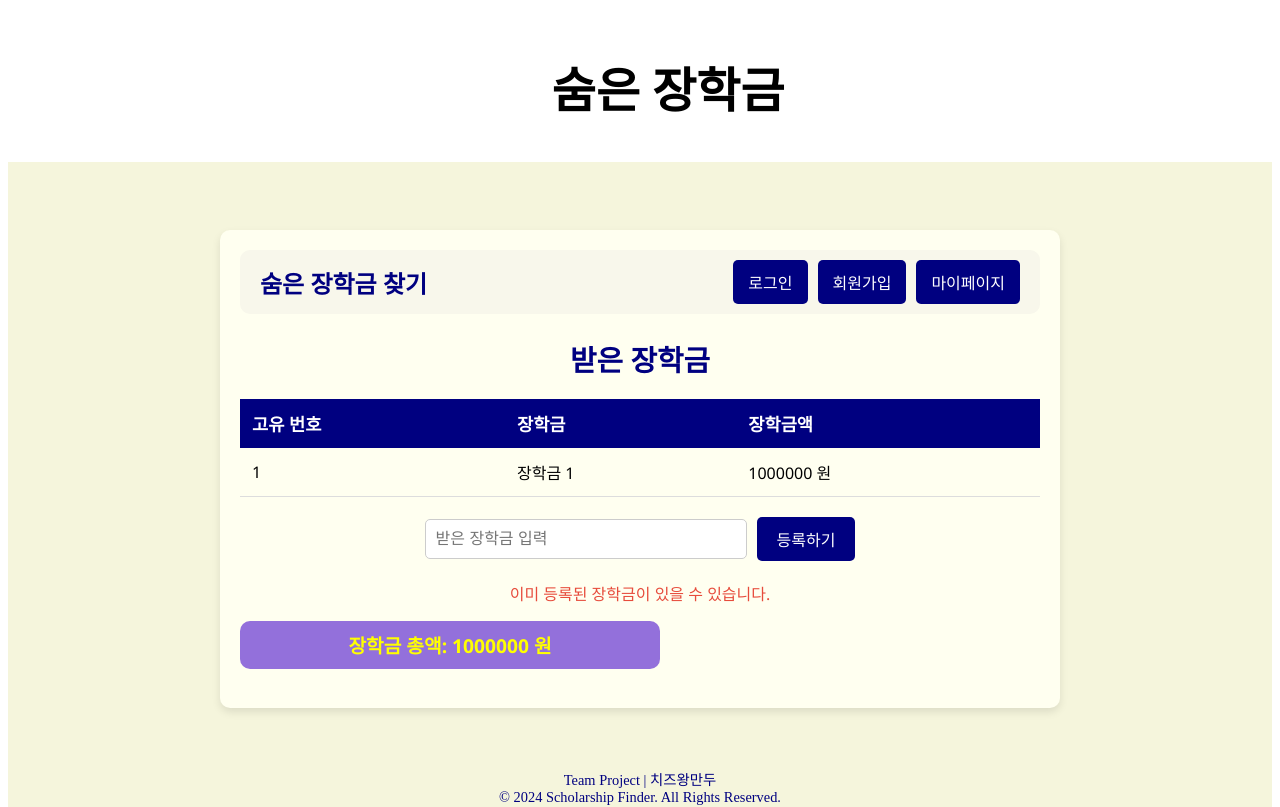
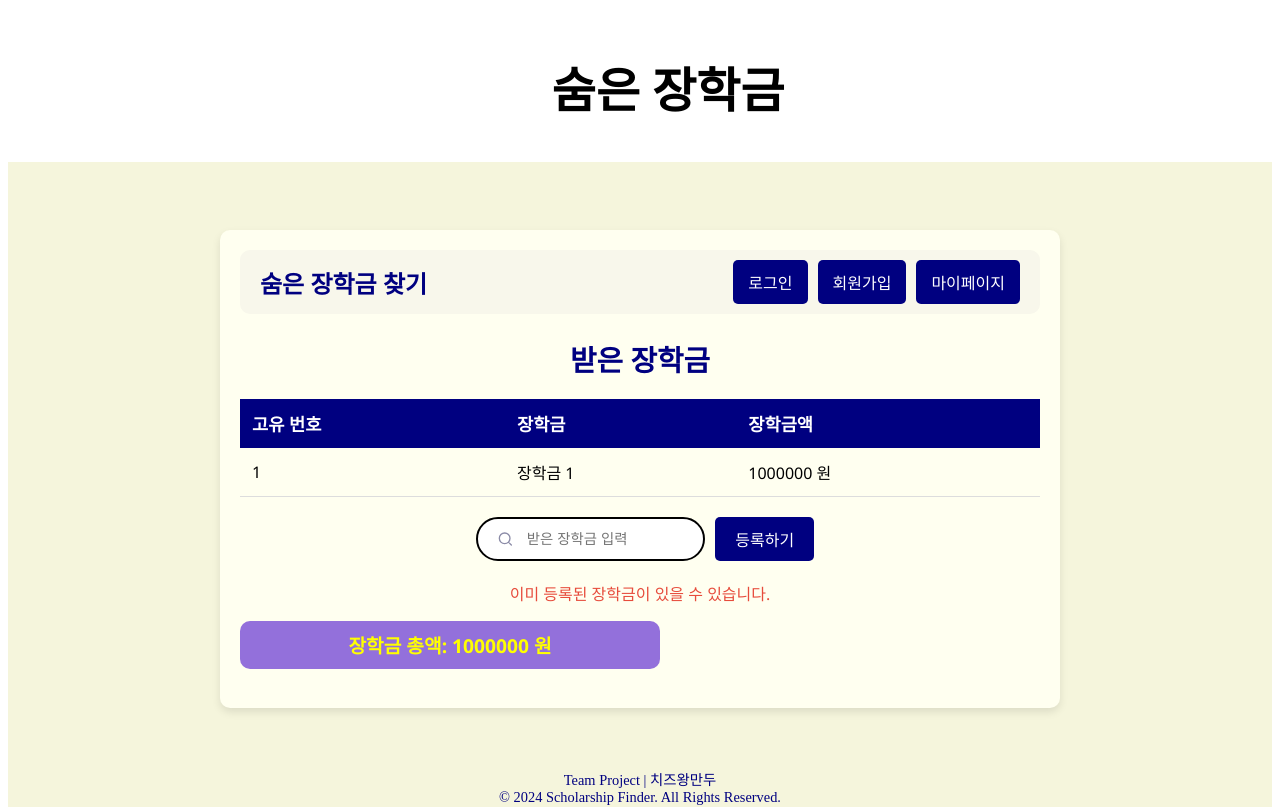
Before and after one commit to scholarship-mju/front, a React (Create React App) app: page /received-scholarships in a window 1280 px wide. Shown: the top 807 px of the page. Built offline with nearby package versions, Linux system fonts and the light colour scheme.

Commit message:
UIVERSE 사이트 스타일 적용 but 개선 필요

```diff
--- a/src/pages/ReceivedScholarshipsPage.js
+++ b/src/pages/ReceivedScholarshipsPage.js
@@ -99,14 +99,14 @@ const InputContainer = styled.div`
   margin-top: 20px;
 `;
 
-const Input = styled.input`
-  padding: 10px;
-  border: 1px solid #ccc;
-  border-radius: 5px;
-  width: 300px;
-  margin-right: 10px;
-  font-size: 1rem;
-`;
+// const Input = styled.input`
+//   padding: 10px;
+//   border: 1px solid #ccc;
+//   border-radius: 5px;
+//   width: 300px;
+//   margin-right: 10px;
+//   font-size: 1rem;
+// `;
 
 const SubmitButton = styled.button`
   padding: 10px 20px;
@@ -148,6 +148,152 @@ const Footer = styled.footer`
   font-size: 0.9em;
   color: ${colors.navy};
 `;
+// 스타일 컴포넌트 정의
+const Form = styled.form`
+  border: 2px solid black;
+  border-radius: 10px;
+  margin: 0px 10px;
+  --timing: 0.3s;
+  --width-of-input: 200px;
+  --height-of-input: 40px;
+  --border-height: 2px;
+  --input-bg: #fff;
+  --border-color: #2f2ee9;
+  --border-radius: 30px;
+  --after-border-radius: 1px;
+  position: relative;
+  width: var(--width-of-input);
+  height: var(--height-of-input);
+  display: flex;
+  align-items: center;
+  padding-inline: 0.8em;
+  border-radius: var(--border-radius);
+  transition: border-radius 0.5s ease;
+  background: var(--input-bg, #fff);
+
+  &:focus-within {
+    border-radius: var(--after-border-radius);
+  }
+
+  &:focus-within::before {
+    transform: scale(1);
+  }
+
+  &::before {
+    content: "";
+    position: absolute;
+    background: var(--border-color);
+    transform: scaleX(0);
+    transform-origin: center;
+    width: 100%;
+    height: var(--border-height);
+    left: 0;
+    bottom: 0;
+    border-radius: 1px;
+    transition: transform var(--timing) ease;
+  }
+`;
+
+const Input = styled.input`
+  font-size: 0.9rem;
+  background-color: transparent;
+  width: 100%;
+  height: 100%;
+  padding-inline: 0.5em;
+  padding-block: 0.7em;
+  border: none;
+
+  &:focus {
+    outline: none;
+  }
+`;
+
+const Button = styled.button`
+  border: none;
+  background: none;
+  color: #8b8ba7;
+`;
+
+const ResetButton = styled(Button)`
+  opacity: 0;
+  visibility: hidden;
+
+  &:focus + .reset {
+    opacity: 1;
+    visibility: visible;
+  }
+`;
+
+const Svg = styled.svg`
+  width: 17px;
+  margin-top: 3px;
+`;
+
+const SearchSvg = () => (
+  <Svg
+    width="17"
+    height="16"
+    fill="none"
+    xmlns="http://www.w3.org/2000/svg"
+    role="img"
+    aria-labelledby="search"
+  >
+    <path
+      d="M7.667 12.667A5.333 5.333 0 107.667 2a5.333 5.333 0 000 10.667zM14.334 14l-2.9-2.9"
+      stroke="currentColor"
+      strokeWidth="1.333"
+      strokeLinecap="round"
+      strokeLinejoin="round"
+    />
+  </Svg>
+);
+
+const ResetSvg = () => (
+  <Svg
+    xmlns="http://www.w3.org/2000/svg"
+    fill="none"
+    viewBox="0 0 24 24"
+    stroke="currentColor"
+    strokeWidth="2"
+  >
+    <path
+      strokeLinecap="round"
+      strokeLinejoin="round"
+      d="M6 18L18 6M6 6l12 12"
+    />
+  </Svg>
+);
+
+const SearchForm = () => {
+  const [inputValue, setInputValue] = useState("");
+
+  const handleInputChange = (e) => {
+    setInputValue(e.target.value);
+  };
+
+  const handleReset = () => {
+    setInputValue("");
+  };
+
+  return (
+    <Form>
+      <Button>
+        <SearchSvg />
+      </Button>
+      <Input
+        className="input"
+        placeholder="받은 장학금 입력"
+        required
+        type="text"
+        value={inputValue}
+        onChange={handleInputChange}
+      />
+      <ResetButton className="reset" type="reset" onClick={handleReset}>
+        <ResetSvg />
+      </ResetButton>
+    </Form>
+  );
+};
 
 function ReceivedScholarshipsPage() {
   const [scholarships, setScholarships] = useState([
@@ -212,12 +358,13 @@ function ReceivedScholarshipsPage() {
 
         {/* 장학금 등록 */}
         <InputContainer>
-          <Input
-            type="text"
-            placeholder="받은 장학금 입력"
-            value={newScholarship}
-            onChange={(e) => setNewScholarship(e.target.value)}
-          />
+          {/* <Input */}
+          {/*   type="text" */}
+          {/*   placeholder="받은 장학금 입력" */}
+          {/*   value={newScholarship} */}
+          {/*   onChange={(e) => setNewScholarship(e.target.value)} */}
+          {/* /> */}
+          <SearchForm></SearchForm>
           <SubmitButton onClick={handleAddScholarship}>등록하기</SubmitButton>
         </InputContainer>
 
```
